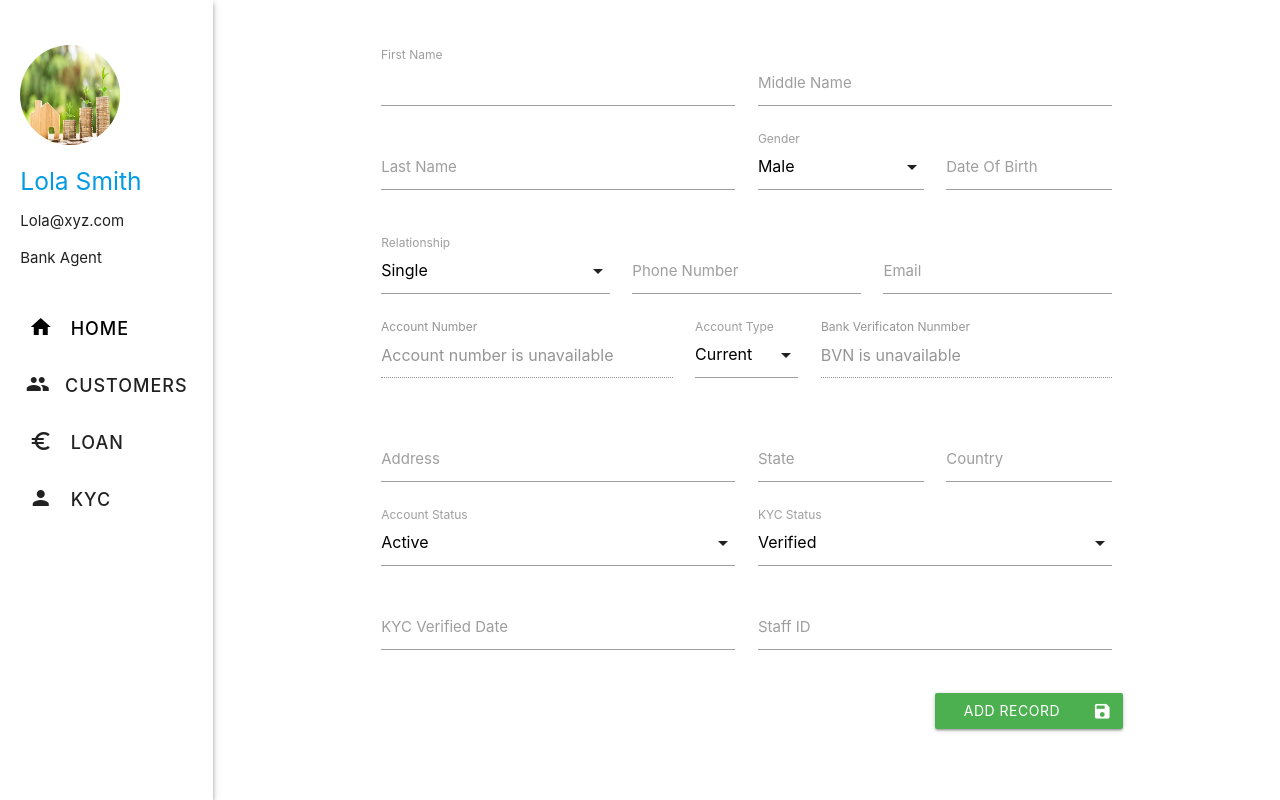
After one commit to codeDeeAi/kyc-loan-app, a PHP site: page /addaccount.php in a window 1280 px wide. The commit adds this page. Run offline with PHP 8.4, Linux system fonts and the light colour scheme; some libraries are stand-ins or nearby versions.

Commit message:
added view and add account

```diff
--- /dev/null
+++ b/addaccount.php
@@ -0,0 +1,160 @@
+<!DOCTYPE html>
+<html lang="en">
+
+<head>
+    <meta charset="UTF-8">
+    <meta name="viewport" content="width=device-width, initial-scale=1.0">
+    <title>Add Customer - Bank XYZ</title>
+    <link rel="icon" href="imgs/money.jpg">
+    <!-- Font-awesome -->
+    <link href="font-awesome/all.css" rel="stylesheet">
+    <!-- Material fonts offline -->
+    <link type="text/css" href="iconfont/material-icons.css" rel="stylesheet">
+    <!--Import materialize.css-->
+    <link type="text/css" rel="stylesheet" href="css/materialize.min.css" media="screen,projection" />
+    <!-- style -->
+    <link rel="stylesheet" href="css/style.css">
+</head>
+
+<body>
+
+
+    <!-- Home page layout -->
+    <div class="row">
+        <div class="container-home">
+            <div class="row">
+                <div class="col s5 m2 z-depth-2 container-home-left">
+                    <!-- Navigation -->
+                    <?php require_once 'nav.php'; ?>
+                </div>
+                <div class="col s7 m10 container-home-right">
+                    <!-- Add New Customer Account Form -->
+                    <div class="container">
+                             <div class="row">
+                                <div class="add-record">
+                                    <form class="col s12" style="margin: 3rem auto;">
+                                <div class="row">
+                                    <div class="input-field col s6">
+                                    <input placeholder="" id="first_name" type="text" class="validate">
+                                    <label for="first_name">First Name</label>
+                                    </div>
+                                    <div class="input-field col s6">
+                                    <input id="middle_name" type="text" class="validate">
+                                    <label for="middle_name">Middle Name</label>
+                                    </div>
+                                    <div class="input-field col s6">
+                                    <input id="last_name" type="text" class="validate">
+                                    <label for="last_name">Last Name</label>
+                                    </div>
+                                    <div class="input-field col s3">
+                                            <select id="gender" type="text" class="validate">
+                                            <option value="1">Male</option>
+                                            <option value="2">Female</option>
+                                            </select>
+                                            <label for="gender">Gender</label>
+                                    </div>
+                                    <div class="input-field col s3">
+                                    <input id="dob" type="text" class="datepicker validate">
+                                    <label for="dob">Date Of Birth</label>
+                                    </div>
+                                </div>
+                                <div class="row">
+                                    <div class="input-field col s4">
+                                            <select id="relationship" type="text" class="validate">
+                                            <option value="1">Single</option>
+                                            <option value="2">Married</option>
+                                            <option value="1">Divorced</option>
+                                            <option value="2">Others</option>
+                                            </select>
+                                            <label for="relationship">Relationship</label>
+                                    </div>
+                                    <div class="input-field col s4">
+                                    <input id="phonenumber" type="text" class="validate">
+                                    <label for="phonenumber">Phone Number</label>
+                                    </div>
+                                    <div class="input-field col s4">
+                                    <input id="email" type="email" class="validate">
+                                    <label for="email">Email</label>
+                                    </div>
+                                    <div class="input-field col s5">
+                                    <input disabled value="Account number is unavailable" id="disabled" type="text" class="validate">
+                                    <label for="disabled">Account Number</label>
+                                    </div>
+                                    <div class="input-field col s2">
+                                            <select id="account_type" type="text" class="validate">
+                                            <option value="1">Current</option>
+                                            <option value="2">Savings</option>
+                                            </select>
+                                            <label for="account_type">Account Type</label>
+                                    </div>
+                                    <div class="input-field col s5">
+                                    <input disabled value="BVN is unavailable" id="disabled" type="text" class="validate">
+                                    <label for="disabled">Bank Verificaton Nunmber</label>
+                                    </div>
+                                </div>
+                                <div class="row">
+                                     <div class="input-field col s6">
+                                    <input id="address" type="text" class="validate">
+                                    <label for="address">Address</label>
+                                    </div>
+                                     <div class="input-field col s3">
+                                    <input id="state" type="text" class="validate">
+                                    <label for="state">State</label>
+                                    </div>
+                                     <div class="input-field col s3">
+                                    <input id="country" type="text" class="validate">
+                                    <label for="country">Country</label>
+                                    </div>
+                                    <div class="input-field col s6">
+                                            <select id="accountstatus" type="text" class="validate">
+                                            <option value="1">Active</option>
+                                            <option value="2">Inactive</option>
+                                            <option value="1">Dormant</option>
+                                            <option value="2">Frozen</option>
+                                            </select>
+                                            <label for="accountstatus">Account Status</label>
+                                    </div>
+                                    <div class="input-field col s6">
+                                            <select id="kycstatus" type="text" class="validate">
+                                            <option value="1">Verified</option>
+                                            <option value="2">Non-Verified</option>
+                                            <option value="1">Submitted</option>
+                                            </select>
+                                            <label for="kycstatus">KYC Status</label>
+                                    </div>
+                                    <div class="input-field col s6">
+                                    <input id="verifieddate" type="text" class="datepicker validate">
+                                    <label for="verifieddate">KYC Verified Date</label>
+                                    </div>
+                                    <div class="input-field col s6">
+                                    <input id="approvalid" type="text" class="validate">
+                                    <label for="approvalid">Staff ID</label>
+                                    </div>
+                                </div>
+                                <div class="row">
+                                    <div class="form-controls">
+                                        <a href="" class="btn waves-effect waves-light green col s3 offset-s9" ><i class="material-icons right">save</i>Add Record</a>
+                                    </div>
+                                </div>
+                                </form>
+                                </div>
+                            </div>
+                    </div>
+                </div>
+            </div>
+        </div>
+    </div>
+    <!-- Home page layout ends -->
+
+    <!-- JQuery -->
+    <script type="text/javascript" src="jQuery/jquery-3.5.1.min.js"></script>
+    <!-- font-awesome -->
+    <script type="text/javascript" src="font-awesome/all.js"></script>
+    <!--JavaScript at end of body for optimized loading-->
+    <script type="text/javascript" src="js/materialize.min.js"></script>
+    <script>
+        M.AutoInit();
+    </script>
+</body>
+
+</html>
--- a/css/style.css
+++ b/css/style.css
@@ -1,8 +1,18 @@
+body {
+    height: 100vh;
+    overflow-y: hidden;
+}
+
+
 /* Navigation Menu */
 
 .container-90 {
     width: 90%;
     margin: auto;
+}
+
+.container-nav {
+    overflow-y: auto;
 }
 
 .container-nav .collapsible,
@@ -56,5 +66,9 @@
 .container-home,
 .container-home .container-home-right,
 .container-home .container-home-left {
-    min-height: 100vh;
+    height: 100vh;
 }
+
+.container-home .container-home-right {
+    overflow-y: auto;
+}
--- a/nav.php
+++ b/nav.php
@@ -46,11 +46,14 @@
             <div class="content z-depth-0">
                 <ul class="collapsible z-depth-0">
                     <li>
+                        <a href="index.php" class="collapsible-header waves-light waves-effect black-text"><i class="material-icons">home</i>Home</a>
+                    </li>
+                    <li>
                         <div class="collapsible-header"><i class="material-icons">people</i>Customers</div>
                         <div class="collapsible-body">
                             <ul>
-                                <li><a href="#" class="btn-flat waves-effect waves-light col s12"><i class="material-icons left">remove_red_eye</i>View</a></li>
-                                <li><a href="#" class="btn-flat waves-effect waves-light col s12"><i class="material-icons left">add</i> Add</a></li>
+                                <li><a href="viewaccounts.php" class="btn-flat waves-effect waves-light col s12"><i class="material-icons left">remove_red_eye</i>View</a></li>
+                                <li><a href="addaccount.php" class="btn-flat waves-effect waves-light col s12"><i class="material-icons left">add</i> Add</a></li>
                                 <li><a href="#" class="btn-flat waves-effect waves-light col s12"><i class="material-icons left">home</i> test</a></li>
                             </ul>
                         </div>
```
Also changed, not shown: viewaccounts.php (added, +189 -0 lines).
